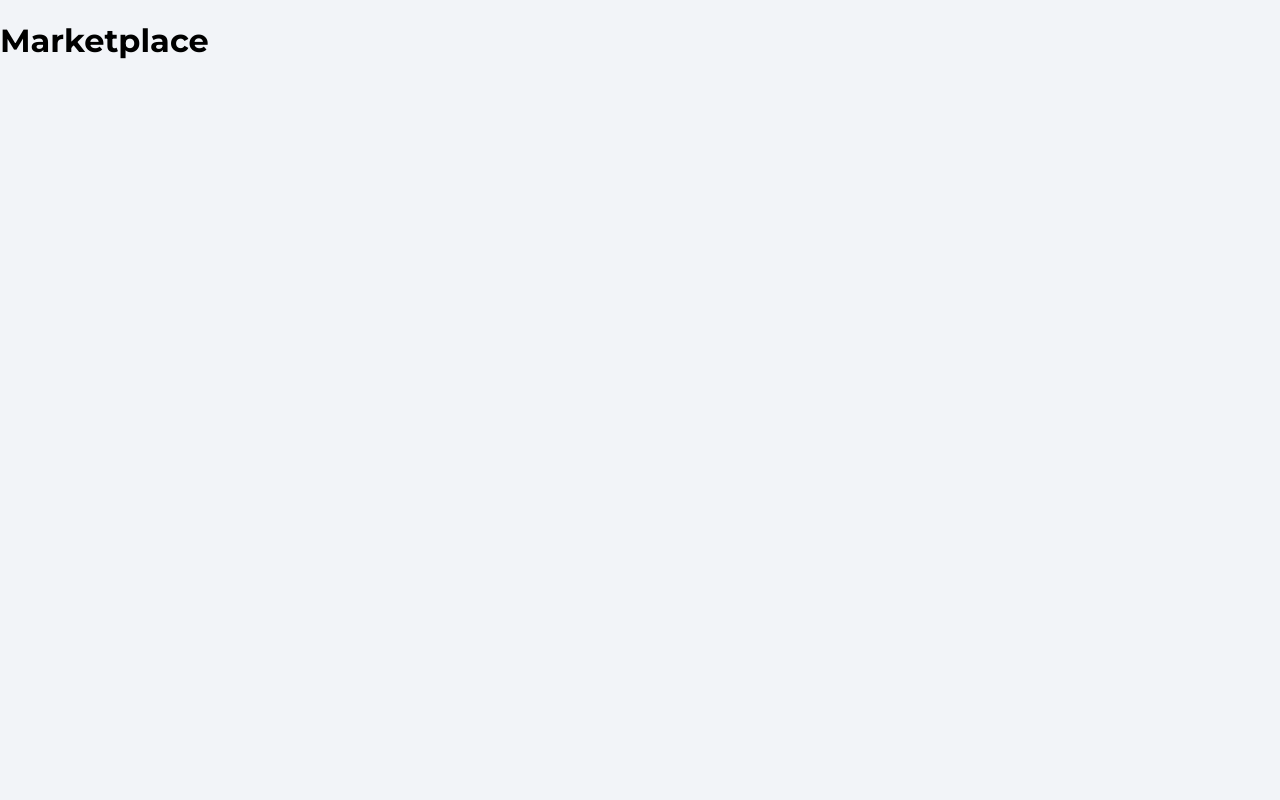
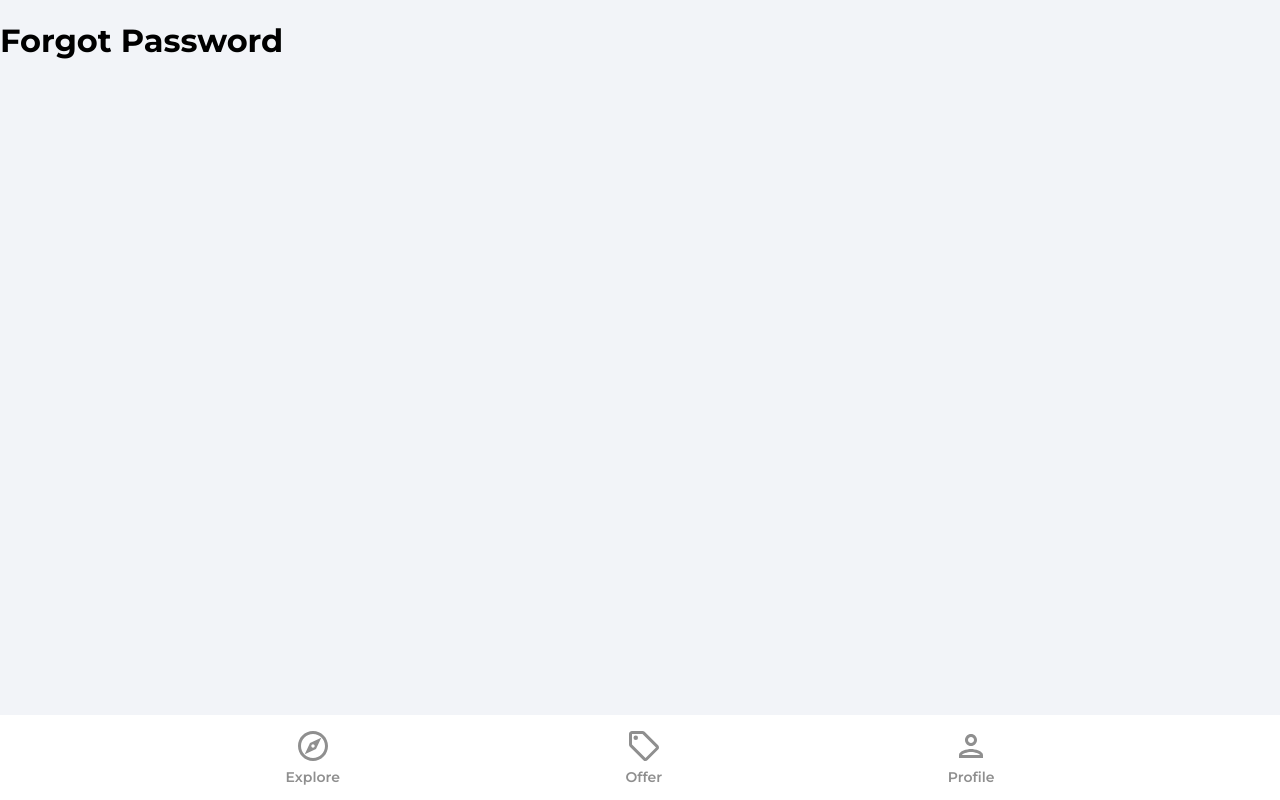
Before and after one commit to pRob3/house-marketplace, a React (Create React App) app: page /forgot-password in a window 1280 px wide. Built offline with nearby package versions, Linux system fonts and the light colour scheme.

Commit message:
Site pages and navbar

```diff
--- a/package.json
+++ b/package.json
@@ -9,6 +9,7 @@
     "firebase": "^9.6.10",
     "react": "^18.0.0",
     "react-dom": "^18.0.0",
+    "react-router-dom": "^6.3.0",
     "react-scripts": "5.0.0",
     "web-vitals": "^2.1.4"
   },
--- a/public/index.html
+++ b/public/index.html
@@ -24,7 +24,7 @@
       work correctly both with client-side routing and a non-root public URL.
       Learn how to configure a non-root public URL by running `npm run build`.
     -->
-    <title>React App</title>
+    <title>House Marketplace</title>
   </head>
   <body>
     <noscript>You need to enable JavaScript to run this app.</noscript>
--- a/src/App.js
+++ b/src/App.js
@@ -1,7 +1,27 @@
+import { BrowserRouter as Router, Routes, Route } from 'react-router-dom'
+import Navbar from './components/Navbar'
+import Explore from './pages/Explore'
+import Offers from './pages/Offers'
+import Profile from './pages/Profile'
+import SignUp from './pages/SignUp'
+import SignIn from './pages/SignIn'
+import ForgotPassword from './pages/ForgotPassword'
+
 function App() {
   return (
     <>
-      <h1>Marketplace</h1>
+      <Router>
+        <Routes>
+          <Route path='/' element={<Explore />} />
+          <Route path='/offers' element={<Offers />} />
+          <Route path='/profile' element={<SignIn />} />
+          <Route path='/sign-in' element={<SignIn />} />
+          <Route path='/sign-up' element={<SignUp />} />
+          <Route path='/forgot-password' element={<ForgotPassword />} />
+        </Routes>
+
+        <Navbar />
+      </Router>
     </>
   )
 }
--- /dev/null
+++ b/src/components/Navbar.jsx
@@ -0,0 +1,74 @@
+import { useNavigate, useLocation } from 'react-router-dom'
+import { ReactComponent as OfferIcon } from '../assets/svg/localOfferIcon.svg'
+import { ReactComponent as ExploreIcon } from '../assets/svg/exploreIcon.svg'
+import { ReactComponent as PersonOutlineIcon } from '../assets/svg/personOutlineIcon.svg'
+
+function Navbar() {
+  const navigate = useNavigate()
+  const location = useLocation()
+
+  const pathMatchRoute = (route) => {
+    if (route == location.pathname) {
+      return true
+    }
+  }
+
+  return (
+    <footer className='navbar'>
+      <nav className='navbarNav'>
+        <ul className='navbarListItems'>
+          <li className='navbarListItem' onClick={() => navigate('/')}>
+            <ExploreIcon
+              fill={pathMatchRoute('/') ? '#2c2c2c' : '#8f8f8f'}
+              width='36px'
+              height='36px'
+            />
+            <p
+              className={
+                pathMatchRoute('/')
+                  ? 'navbarListItemNameActive'
+                  : 'navbarListItemName'
+              }
+            >
+              Explore
+            </p>
+          </li>
+          <li className='navbarListItem' onClick={() => navigate('/offers')}>
+            <OfferIcon
+              fill={pathMatchRoute('/offers') ? '#2c2c2c' : '#8f8f8f'}
+              width='36px'
+              height='36px'
+            />
+            <p
+              className={
+                pathMatchRoute('/offers')
+                  ? 'navbarListItemNameActive'
+                  : 'navbarListItemName'
+              }
+            >
+              Offer
+            </p>
+          </li>
+          <li className='navbarListItem' onClick={() => navigate('/profile')}>
+            <PersonOutlineIcon
+              fill={pathMatchRoute('/profile') ? '#2c2c2c' : '#8f8f8f'}
+              width='36px'
+              height='36px'
+            />
+            <p
+              className={
+                pathMatchRoute('/profile')
+                  ? 'navbarListItemNameActive'
+                  : 'navbarListItemName'
+              }
+            >
+              Profile
+            </p>
+          </li>
+        </ul>
+      </nav>
+    </footer>
+  )
+}
+
+export default Navbar
--- /dev/null
+++ b/src/pages/Explore.jsx
@@ -0,0 +1,11 @@
+import React from 'react'
+
+function Explore() {
+  return (
+    <div>
+      <h1>Explore</h1>
+    </div>
+  )
+}
+
+export default Explore
--- /dev/null
+++ b/src/pages/ForgotPassword.jsx
@@ -0,0 +1,11 @@
+import React from 'react'
+
+function ForgotPassword() {
+  return (
+    <div>
+      <h1>Forgot Password</h1>
+    </div>
+  )
+}
+
+export default ForgotPassword
--- /dev/null
+++ b/src/pages/Offers.jsx
@@ -0,0 +1,11 @@
+import React from 'react'
+
+function Offers() {
+  return (
+    <div>
+      <h1>Offers</h1>
+    </div>
+  )
+}
+
+export default Offers
--- /dev/null
+++ b/src/pages/Profile.jsx
@@ -0,0 +1,11 @@
+import React from 'react'
+
+function Profile() {
+  return (
+    <div>
+      <h1>Profile</h1>
+    </div>
+  )
+}
+
+export default Profile
--- /dev/null
+++ b/src/pages/SignIn.jsx
@@ -0,0 +1,11 @@
+import React from 'react'
+
+function SignIn() {
+  return (
+    <div>
+      <h1>Sign In</h1>
+    </div>
+  )
+}
+
+export default SignIn
--- /dev/null
+++ b/src/pages/SignUp.jsx
@@ -0,0 +1,11 @@
+import React from 'react'
+
+function SignUp() {
+  return (
+    <div>
+      <h1>Sign Up</h1>
+    </div>
+  )
+}
+
+export default SignUp
```
Also changed, not shown: 1 other file (tests, documents, lock files or other folders).
